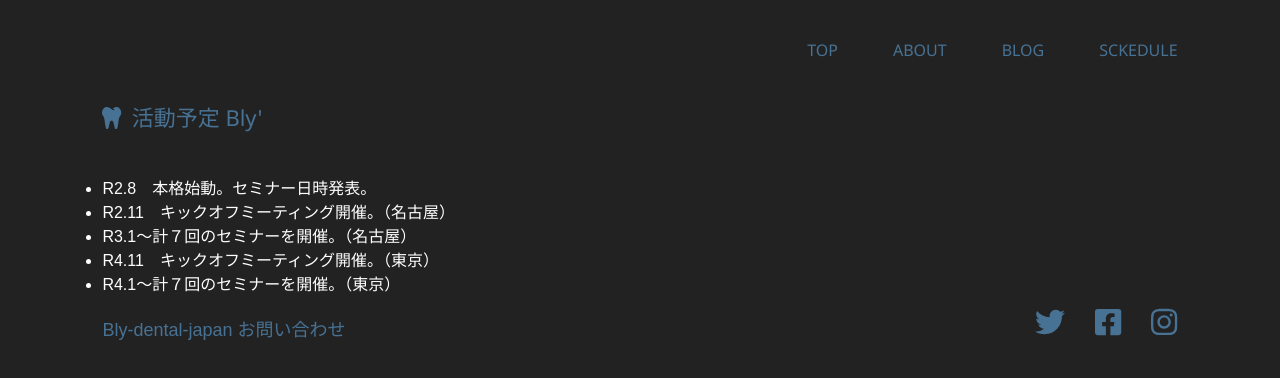
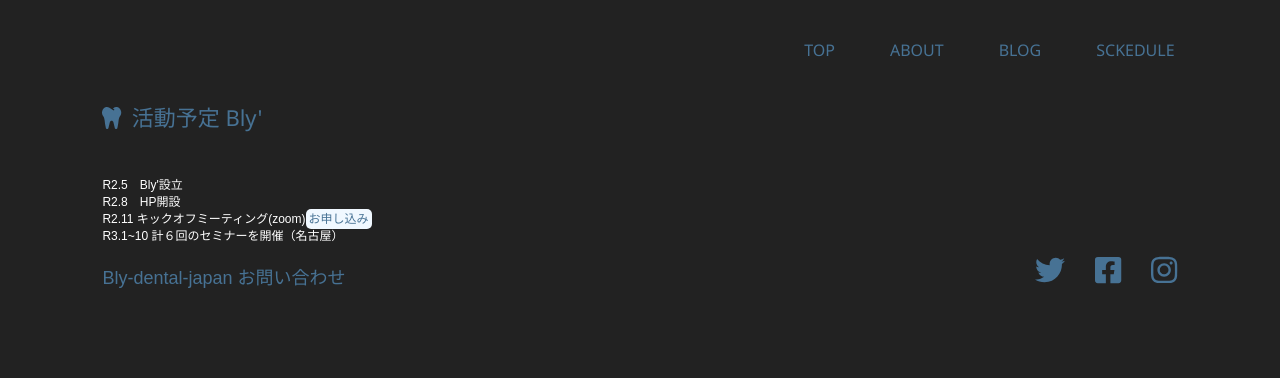
Before and after one commit to bly0099/bly-dental, a Gatsby site: page /sckedule in a window 1280 px wide. Built offline with nearby package versions, Linux system fonts and the light colour scheme; Gatsby itself is replaced by a stand-in of ours.

Commit message:
キックオフお申し込みURL変更

```diff
--- a/src/components/layout.css
+++ b/src/components/layout.css
@@ -85,6 +85,7 @@ svg {
   list-style: none;
   margin-top: 18px;
   color: #477294;
+  padding: 3px;
 }
 
 .nav li:not(:last-child) {
@@ -118,6 +119,9 @@ svg {
   height: 450px;
   object-fit: cover;
 }
+.catch a {
+  color: #477294;
+}
 
 .hero .catch {
   position: absolute;
@@ -140,6 +144,18 @@ svg {
 }
 .hero .catch h2 {
   font-size: 16px;
+}
+
+/*スケジュール*/
+.event li {
+  list-style: none;
+  font-size: 12px;
+}
+.event a {
+  color: #477294;
+  background-color: aliceblue;
+  padding: 3px;
+  border-radius: 5px;
 }
 
 /* .hero .wave {
--- a/src/pages/index.js
+++ b/src/pages/index.js
@@ -23,7 +23,7 @@ const Home = ({ data }) => (
         <h1>Bly'</h1>
         <h2>
           R２.11.. KICK OFF MEETING!!{" "}
-          <a href="https://form.run/@shikaroom-1594383067">→subscription</a>
+          <a href="https://form.run/@shikaroom-1595489144">→お申し込み</a>
         </h2>
       </div>
     </section>
--- a/src/pages/sckedule.js
+++ b/src/pages/sckedule.js
@@ -16,12 +16,14 @@ export default ({ location }) => (
           活動予定 Bly'
         </div>
       </aside>
-      <ul>
-        <li>R2.8　本格始動。セミナー日時発表。</li>
-        <li>R2.11　キックオフミーティング開催。（名古屋）</li>
-        <li>R3.1〜計７回のセミナーを開催。（名古屋）</li>
-        <li>R4.11　キックオフミーティング開催。（東京）</li>
-        <li>R4.1〜計７回のセミナーを開催。（東京）</li>
+      <ul className="event">
+        <li>R2.5　Bly'設立</li>
+        <li>R2.8　HP開設</li>
+        <li>
+          R2.11 キックオフミーティング(zoom)
+          <a href="https://form.run/@shikaroom-1595489144">お申し込み</a>
+        </li>
+        <li>R3.1~10 計６回のセミナーを開催（名古屋）</li>
       </ul>
     </div>
   </Layout>
```
